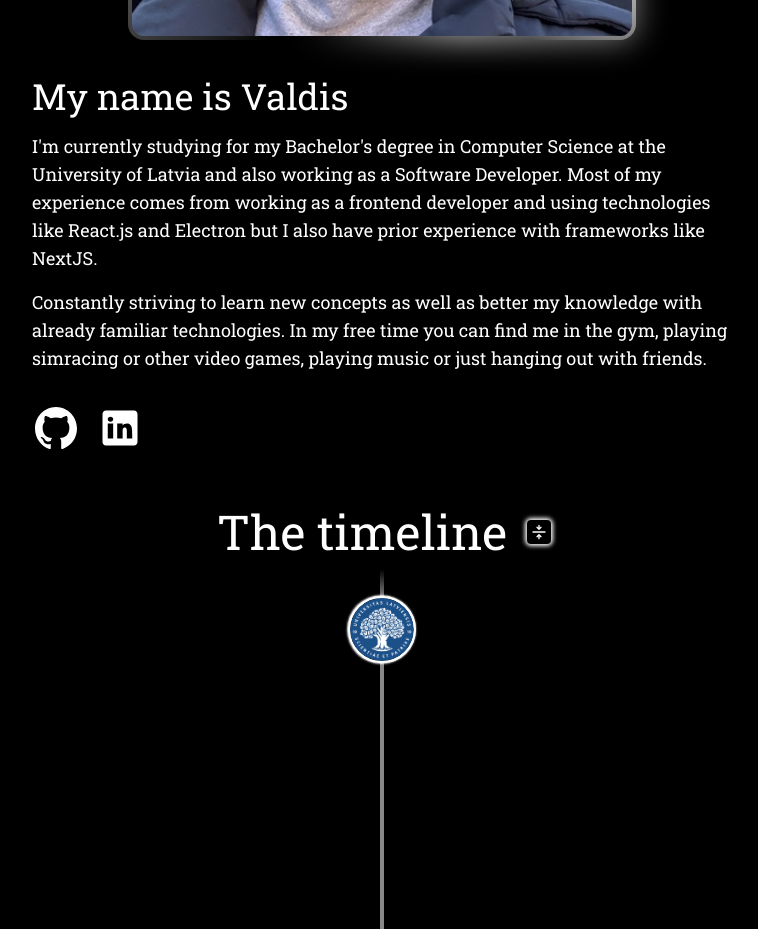
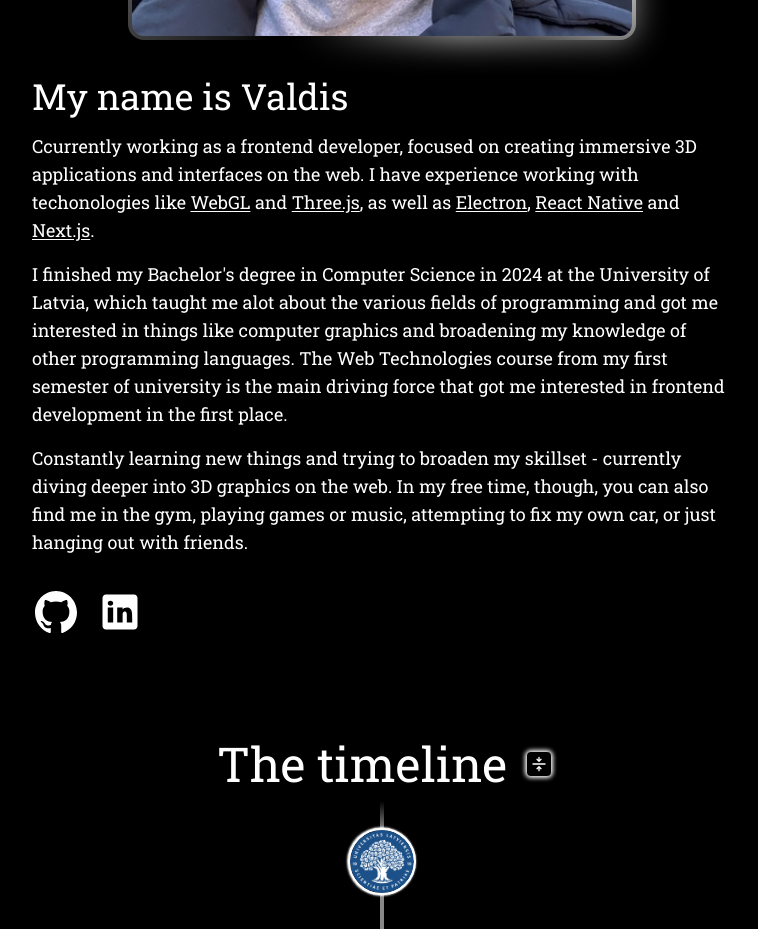
Before and after one commit to Konseyy/portfolio-v2, a Next.js app: page / in a window 1280 px wide. Shown: the part 1280-2209 px from the top of the page, without its empty margins (258-1016 px from the left). Built offline with nearby package versions, Linux system fonts and the light colour scheme.

Commit message:
content update

```diff
--- a/app/css/globals.css
+++ b/app/css/globals.css
@@ -20,7 +20,7 @@
     @apply text-white underline decoration-transparent hover:text-[#ff1f8f] hover:decoration-white;
   }
   .neon-inline-link {
-    @apply text-white underline decoration-white hover:text-[#ff1f8f];
+    @apply text-white underline decoration-white underline-offset-2 hover:text-[#ff1f8f];
   }
 }
 
--- a/app/hooks/useSectionSnapping.ts
+++ b/app/hooks/useSectionSnapping.ts
@@ -1,7 +1,7 @@
 import { useEffect } from 'react';
 
 const DEBOUNCE_MS = 120;
-const THRESHOLD_PX = 120;
+const THRESHOLD_PX = 50;
 
 export default function useSectionSnapping(sectionIds: string[]) {
   useEffect(() => {
--- a/app/sections/AboutMe/AboutMe.tsx
+++ b/app/sections/AboutMe/AboutMe.tsx
@@ -4,6 +4,7 @@ import P from '../../components/P';
 import Section from '../Section';
 import { sectionIds } from '../sections';
 import AnimatedImage from './AnimatedImage';
+import { data } from './data';
 import githubLogo from '@/public/companies/github.svg';
 import linkedinLogo from '@/public/companies/linkedin.svg';
 
@@ -15,16 +16,16 @@ function AboutMe() {
         <div className="mt-10">
           <H3>My name is Valdis</H3>
           <div className="mt-4 flex w-[min(90vw,700px)] flex-col gap-4">
-            <P>
-              {`I'm currently studying for my Bachelor's degree in Computer Science at the University of Latvia and also working as a Software
-              Developer. Most of my experience comes from working as a frontend developer and using technologies like React.js and Electron
-              but I also have prior experience with frameworks like NextJS.`}
-            </P>
-            <P>
-              {`Constantly striving to learn new concepts as well as better my knowledge with already familiar technologies. In my free time
-              you can find me in the gym, playing simracing or other video games, playing music or just hanging out with friends.`}
-            </P>
-            <div className="mt-4 flex w-full gap-4">
+            {data.map((paragraph, idx) =>
+              typeof paragraph === 'string' ? (
+                <P key={idx}>{paragraph}</P>
+              ) : (
+                <div key={idx} className="text-paragraph">
+                  {paragraph}
+                </div>
+              )
+            )}
+            <div className="mt-4 mb-12 flex w-full gap-4">
               <ImageLink
                 img={githubLogo}
                 tooltip="Github"
--- /dev/null
+++ b/app/sections/AboutMe/data.tsx
@@ -0,0 +1,49 @@
+import Link from 'next/link';
+import type { ReactNode } from 'react';
+
+import { technologies } from '../../misc/technologies';
+
+export const data: (string | ReactNode)[] = [
+  <span key={1}>
+    Ccurrently working as a frontend developer, focused on creating immersive 3D
+    applications and interfaces on the web. I have experience working with
+    techonologies like{' '}
+    <Link
+      className="neon-inline-link transition-all duration-300"
+      href={technologies.webgl.url}
+    >
+      {technologies.webgl.name}
+    </Link>{' '}
+    and{' '}
+    <Link
+      className="neon-inline-link transition-all duration-300"
+      href={technologies.threeJs.url}
+    >
+      {technologies.threeJs.name}
+    </Link>
+    , as well as{' '}
+    <Link
+      className="neon-inline-link transition-all duration-300"
+      href={technologies.electron.url}
+    >
+      {technologies.electron.name}
+    </Link>
+    ,{' '}
+    <Link
+      className="neon-inline-link transition-all duration-300"
+      href={technologies.reactNative.url}
+    >
+      {technologies.reactNative.name}
+    </Link>{' '}
+    and{' '}
+    <Link
+      className="neon-inline-link transition-all duration-300"
+      href={technologies.nextJs.url}
+    >
+      {technologies.nextJs.name}
+    </Link>
+    .
+  </span>,
+  "I finished my Bachelor's degree in Computer Science in 2024 at the University of Latvia, which taught me alot about the various fields of programming and got me interested in things like computer graphics and broadening my knowledge of other programming languages. The Web Technologies course from my first semester of university is the main driving force that got me interested in frontend development in the first place.",
+  'Constantly learning new things and trying to broaden my skillset - currently diving deeper into 3D graphics on the web. In my free time, though, you can also find me in the gym, playing games or music, attempting to fix my own car, or just hanging out with friends.',
+];
--- a/app/sections/Experience/data.tsx
+++ b/app/sections/Experience/data.tsx
@@ -102,7 +102,7 @@ export const experiences: ExperienceEntry[] = (
         <span key={'thesis project'}>
           The{' '}
           <Link
-            className="neon-inline-link underline-offset-2 transition-all duration-300"
+            className="neon-inline-link transition-all duration-300"
             href="https://dspace.lu.lv/handle/7/66090"
           >
             thesis
@@ -115,7 +115,7 @@ export const experiences: ExperienceEntry[] = (
         <span key={'thesis details'}>
           The{' '}
           <Link
-            className="neon-inline-link underline-offset-2 transition-all duration-300"
+            className="neon-inline-link transition-all duration-300"
             href="https://github.com/Konseyy/surface-mesh-estimation"
           >
             project
--- a/app/sections/Projects/Projects.tsx
+++ b/app/sections/Projects/Projects.tsx
@@ -33,7 +33,7 @@ function Projects() {
                 >
                   <div
                     className={clsx(
-                      'group/img relative rounded-xl',
+                      'group/img relative w-full rounded-xl',
                       'shadow-[0_0_20px_rgba(255,255,255,0.25)] transition-all duration-500 hover:shadow-[0_0_10px_rgba(255,255,255,0.10)]',
                       'hover:scale-102',
                       'opacity-80 hover:opacity-100',
```
